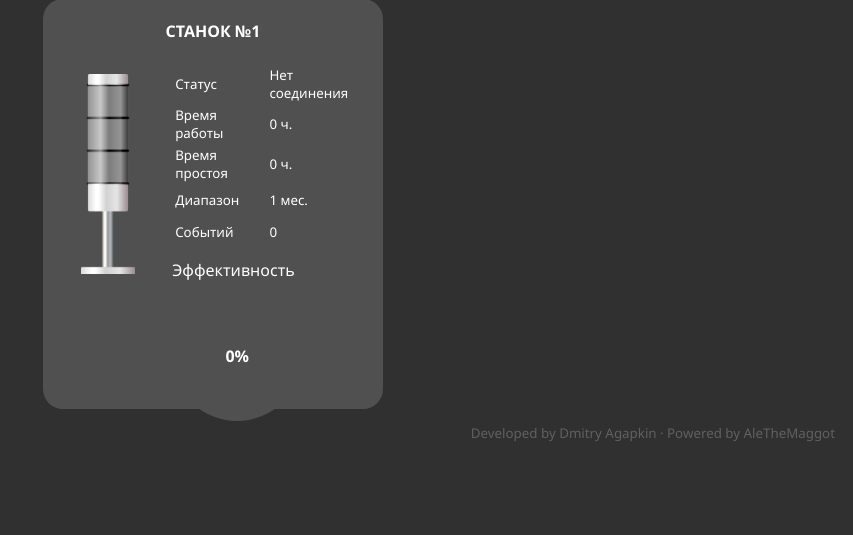
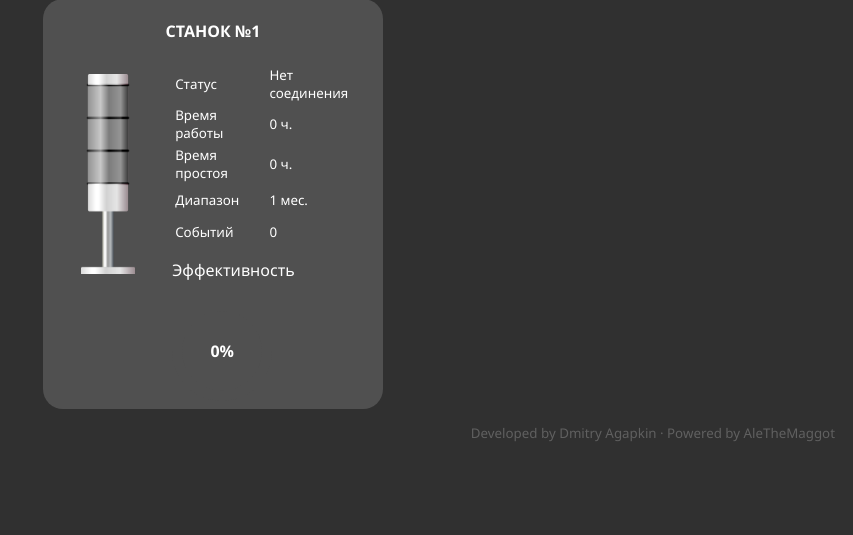
Before and after one commit to AlexTheMaggot/tuft_lac, a Django app: page / in a window 1280 px wide. Shown: the part 34-569 px from the top of the page, without its empty margins (427-1280 px from the left). Run offline with Django 5.2, Linux system fonts and the light colour scheme; tables that the repository leaves empty hold one stand-in row (values such as "Sample post"); parts of the project's set-up code (start-up, migrations or seed data) failed here and were passed over.

Commit message:
- fix chart sizing and make chart smaller

```diff
--- a/tuft_lac/mainapp/static/css/style.css
+++ b/tuft_lac/mainapp/static/css/style.css
@@ -69,16 +69,16 @@ p {
 }
 
 .chart {
-	width: 130px;
-    height: 130px;
+	width: 100px;
+    height: 100px;
     position: relative;
-    top: 10px;
+    top: 20px;
 }
 
 .chart__filled {
 	background: #57BAEA;
-    width: 128px;
-    height: 64px;
+    width: calc(100% - 2px);
+    height: calc(50% - 1px);
     border-radius: 0 0 100px 100px;
     transform-origin: top center;
     position: absolute;
@@ -88,8 +88,8 @@ p {
 
 .chart__filled-mask {
 	background: #505050;
-    width: 110px;
-    height: 110px;
+    width: calc(100% - 20px);
+    height: calc(100% - 20px);
     position: absolute;
     top: 10px;
     left: 10px;
@@ -101,8 +101,8 @@ p {
 
 .chart__clear {
     background: #505050;
-    width: 130px;
-    height: 65px;
+    width: 100%;
+    height: 50%;
     border-radius: 0 0 100px 100px;
     transform-origin: top center;
     position: absolute;
```
